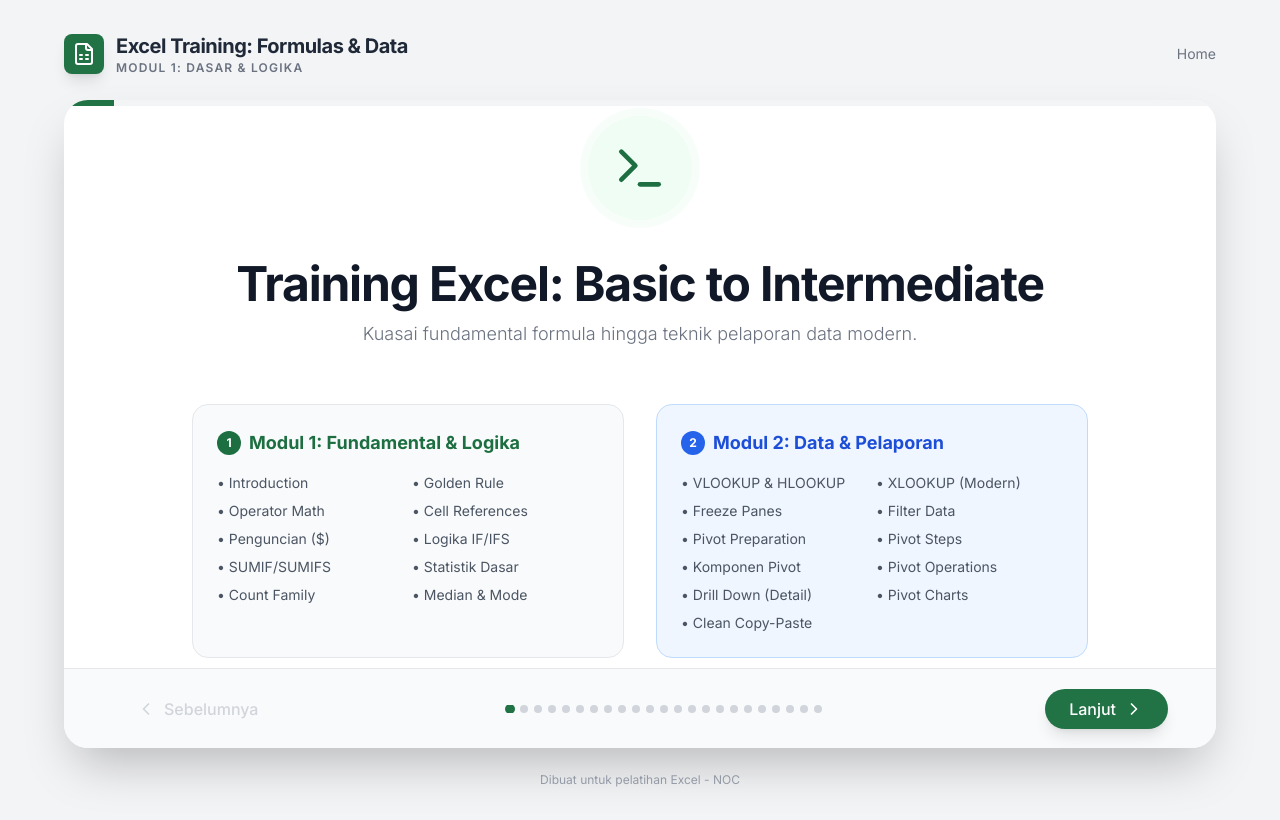
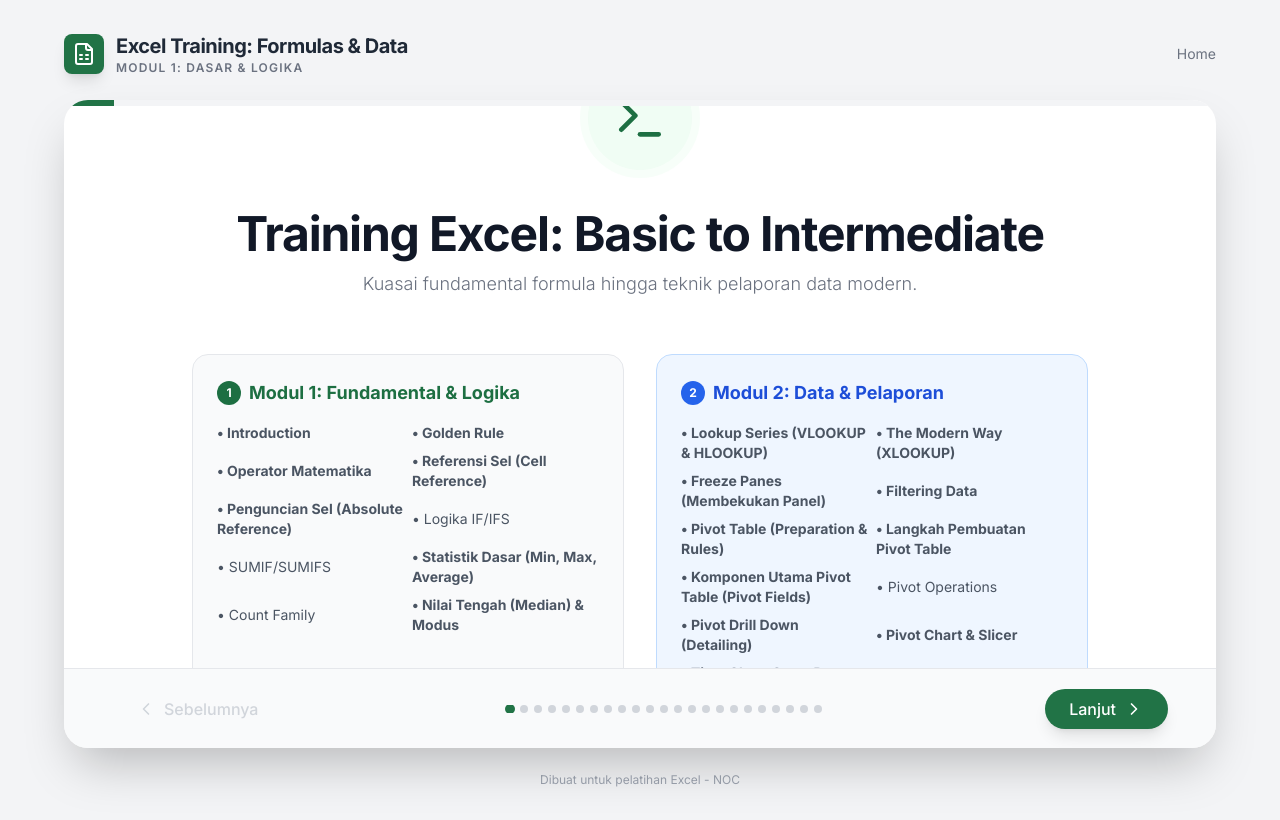
Before and after one commit to bagusmur1997/Test, a React (Vite) app: page / in a window 1280 px wide. Built offline with nearby package versions, Linux system fonts and the light colour scheme.

Commit message:
Update 15

```diff
--- a/App.tsx
+++ b/App.tsx
@@ -94,16 +94,16 @@ const App: React.FC = () => {
                                 Modul 1: Fundamental & Logika
                             </h3>
                             <div className="grid grid-cols-2 gap-2 text-sm text-gray-600">
-                                <button onClick={() => goToStep(SlideStep.EXCEL_INTRO)} className="hover:text-excel-base hover:underline text-left">• Introduction</button>
-                                <button onClick={() => goToStep(SlideStep.GOLDEN_RULE)} className="hover:text-excel-base hover:underline text-left">• Golden Rule</button>
-                                <button onClick={() => goToStep(SlideStep.OPERATORS)} className="hover:text-excel-base hover:underline text-left">• Operator Math</button>
-                                <button onClick={() => goToStep(SlideStep.REFERENCES)} className="hover:text-excel-base hover:underline text-left">• Cell References</button>
-                                <button onClick={() => goToStep(SlideStep.ABSOLUTE_REFS)} className="hover:text-excel-base hover:underline text-left">• Penguncian ($)</button>
+                                <button onClick={() => goToStep(SlideStep.EXCEL_INTRO)} className="hover:text-excel-base hover:underline text-left font-bold">• Introduction</button>
+                                <button onClick={() => goToStep(SlideStep.GOLDEN_RULE)} className="hover:text-excel-base hover:underline text-left font-bold">• Golden Rule</button>
+                                <button onClick={() => goToStep(SlideStep.OPERATORS)} className="hover:text-excel-base hover:underline text-left font-bold">• Operator Matematika</button>
+                                <button onClick={() => goToStep(SlideStep.REFERENCES)} className="hover:text-excel-base hover:underline text-left font-bold">• Referensi Sel (Cell Reference)</button>
+                                <button onClick={() => goToStep(SlideStep.ABSOLUTE_REFS)} className="hover:text-excel-base hover:underline text-left font-bold">• Penguncian Sel (Absolute Reference)</button>
                                 <button onClick={() => goToStep(SlideStep.LOGIC_FUNCTIONS)} className="hover:text-excel-base hover:underline text-left">• Logika IF/IFS</button>
                                 <button onClick={() => goToStep(SlideStep.SUMIFS)} className="hover:text-excel-base hover:underline text-left">• SUMIF/SUMIFS</button>
-                                <button onClick={() => goToStep(SlideStep.BASIC_STATS)} className="hover:text-excel-base hover:underline text-left">• Statistik Dasar</button>
+                                <button onClick={() => goToStep(SlideStep.BASIC_STATS)} className="hover:text-excel-base hover:underline text-left font-bold">• Statistik Dasar (Min, Max, Average)</button>
                                 <button onClick={() => goToStep(SlideStep.COUNT_FAMILY)} className="hover:text-excel-base hover:underline text-left">• Count Family</button>
-                                <button onClick={() => goToStep(SlideStep.MEDIAN_MODE)} className="hover:text-excel-base hover:underline text-left">• Median & Mode</button>
+                                <button onClick={() => goToStep(SlideStep.MEDIAN_MODE)} className="hover:text-excel-base hover:underline text-left font-bold">• Nilai Tengah (Median) & Modus</button>
                             </div>
                         </div>
 
@@ -114,17 +114,17 @@ const App: React.FC = () => {
                                 Modul 2: Data & Pelaporan
                             </h3>
                             <div className="grid grid-cols-2 gap-2 text-sm text-gray-600">
-                                <button onClick={() => goToStep(SlideStep.LOOKUPS)} className="hover:text-blue-600 hover:underline text-left">• VLOOKUP & HLOOKUP</button>
-                                <button onClick={() => goToStep(SlideStep.XLOOKUP)} className="hover:text-blue-600 hover:underline text-left">• XLOOKUP (Modern)</button>
-                                <button onClick={() => goToStep(SlideStep.FREEZE_PANES)} className="hover:text-blue-600 hover:underline text-left">• Freeze Panes</button>
-                                <button onClick={() => goToStep(SlideStep.FILTER_DATA)} className="hover:text-blue-600 hover:underline text-left">• Filter Data</button>
-                                <button onClick={() => goToStep(SlideStep.PIVOT_PREP)} className="hover:text-blue-600 hover:underline text-left">• Pivot Preparation</button>
-                                <button onClick={() => goToStep(SlideStep.PIVOT_CREATE)} className="hover:text-blue-600 hover:underline text-left">• Pivot Steps</button>
-                                <button onClick={() => goToStep(SlideStep.PIVOT_ANATOMY)} className="hover:text-blue-600 hover:underline text-left">• Komponen Pivot</button>
+                                <button onClick={() => goToStep(SlideStep.LOOKUPS)} className="hover:text-blue-600 hover:underline text-left font-bold">• Lookup Series (VLOOKUP & HLOOKUP)</button>
+                                <button onClick={() => goToStep(SlideStep.XLOOKUP)} className="hover:text-blue-600 hover:underline text-left font-bold">• The Modern Way (XLOOKUP)</button>
+                                <button onClick={() => goToStep(SlideStep.FREEZE_PANES)} className="hover:text-blue-600 hover:underline text-left font-bold">• Freeze Panes (Membekukan Panel)</button>
+                                <button onClick={() => goToStep(SlideStep.FILTER_DATA)} className="hover:text-blue-600 hover:underline text-left font-bold">• Filtering Data</button>
+                                <button onClick={() => goToStep(SlideStep.PIVOT_PREP)} className="hover:text-blue-600 hover:underline text-left font-bold">• Pivot Table (Preparation & Rules)</button>
+                                <button onClick={() => goToStep(SlideStep.PIVOT_CREATE)} className="hover:text-blue-600 hover:underline text-left font-bold">• Langkah Pembuatan Pivot Table</button>
+                                <button onClick={() => goToStep(SlideStep.PIVOT_ANATOMY)} className="hover:text-blue-600 hover:underline text-left font-bold">• Komponen Utama Pivot Table (Pivot Fields)</button>
                                 <button onClick={() => goToStep(SlideStep.PIVOT_OPS)} className="hover:text-blue-600 hover:underline text-left">• Pivot Operations</button>
-                                <button onClick={() => goToStep(SlideStep.PIVOT_DRILLDOWN)} className="hover:text-blue-600 hover:underline text-left">• Drill Down (Detail)</button>
-                                <button onClick={() => goToStep(SlideStep.PIVOT_CHART)} className="hover:text-blue-600 hover:underline text-left">• Pivot Charts</button>
-                                <button onClick={() => goToStep(SlideStep.TIPS_TRICKS)} className="hover:text-blue-600 hover:underline text-left">• Clean Copy-Paste</button>
+                                <button onClick={() => goToStep(SlideStep.PIVOT_DRILLDOWN)} className="hover:text-blue-600 hover:underline text-left font-bold">• Pivot Drill Down (Detailing)</button>
+                                <button onClick={() => goToStep(SlideStep.PIVOT_CHART)} className="hover:text-blue-600 hover:underline text-left font-bold">• Pivot Chart & Slicer</button>
+                                <button onClick={() => goToStep(SlideStep.TIPS_TRICKS)} className="hover:text-blue-600 hover:underline text-left font-bold">• Tips: Clean Copy-Paste</button>
                             </div>
                         </div>
                     </div>
```
